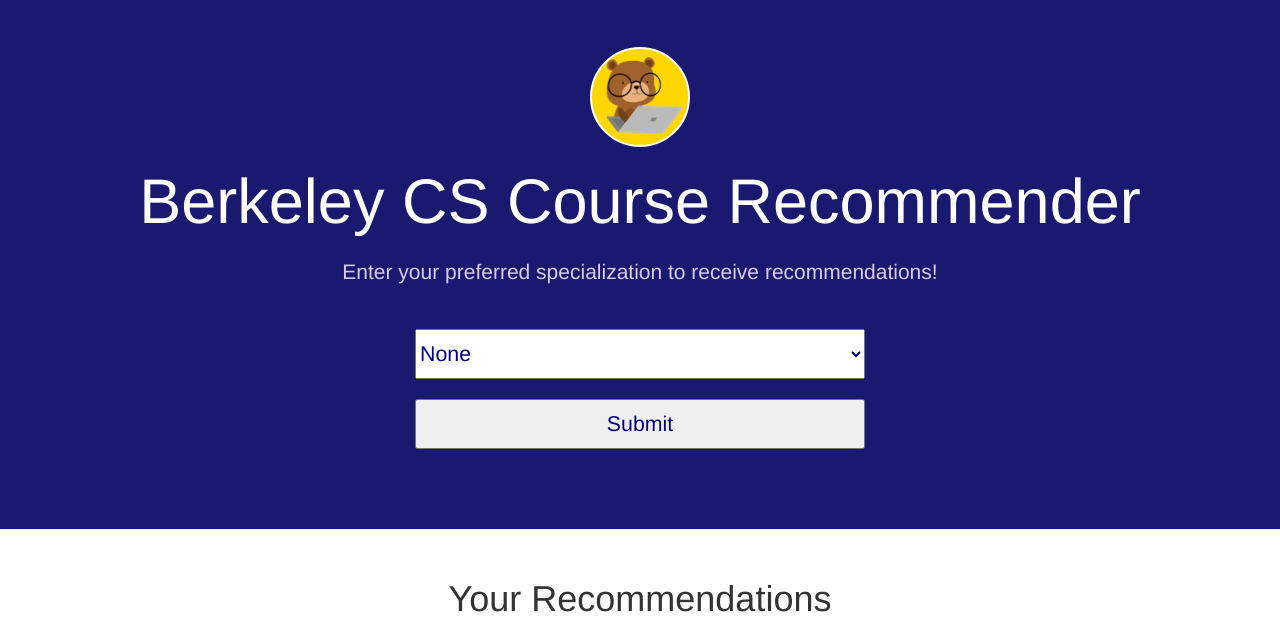
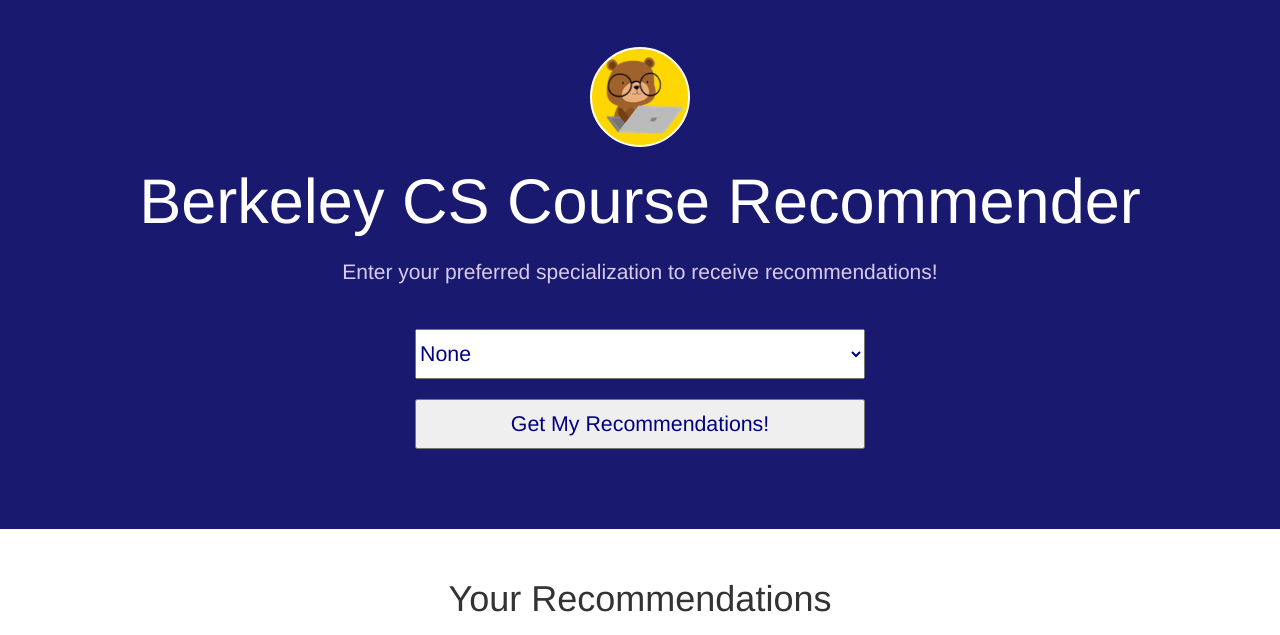
Before and after one commit to abhi1345/course-recommender, a Django app: page / in a window 1280 px wide. Shown: the part 52-687 px from the top of the page. Run offline with Django 3.2, Linux system fonts and the light colour scheme; some libraries are stand-ins or nearby versions.

Commit message:
button change 3

```diff
--- a/hello/templates/index.html
+++ b/hello/templates/index.html
@@ -21,7 +21,7 @@
           <option value="hci"> Human-Computer Interaction</option>
       </select>
       <br><br>
-      <input type="submit" name="Get My Recommendations!" style="color: navy; font-size:16pt; height:50px; width:450px">
+      <input type="submit" value="Get My Recommendations!" style="color: navy; font-size:16pt; height:50px; width:450px">
     </form>
 
       <!--
```
